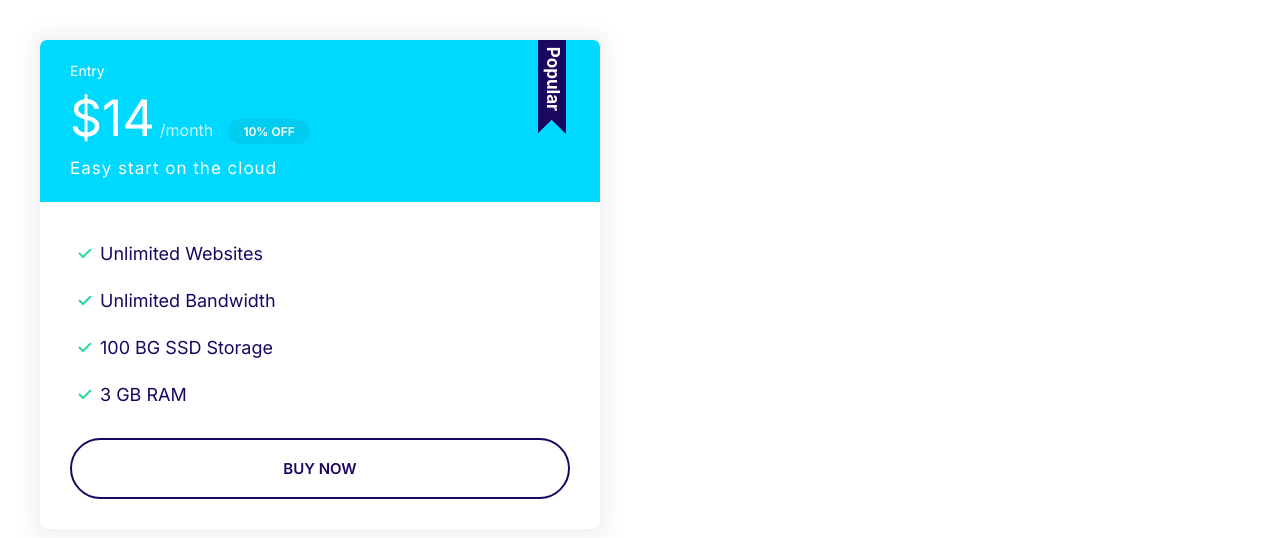
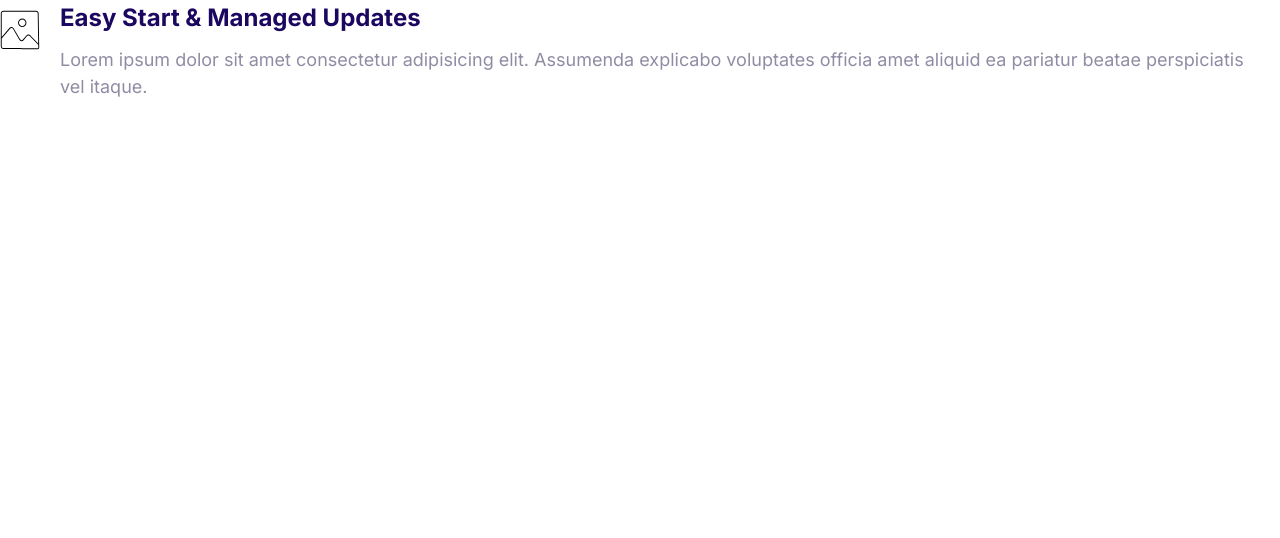
Before and after one commit to Freebox96/freebox, a plain HTML site: page index.html in a window 1280 px wide. Drawn offline with Linux system fonts and the light colour scheme.

Commit message:
Creating media objects components.

```diff
--- a/css/styles.css
+++ b/css/styles.css
@@ -309,3 +309,16 @@ a {
     }
 
 }
+/* Media*/
+.media{
+    display: flex;
+}
+.media__title {
+    margin-top: 0;
+}
+.media__body{
+    margin: 0 2rem;
+}
+.media__image{
+    margin-top: 1rem;
+}
--- a/index.html
+++ b/index.html
@@ -15,26 +15,19 @@
     <link rel="stylesheet" href="css/styles.css" />
   </head>
   <body>
-    <div style="width: 50%; padding: 4rem">
-      <div class="plan plan--popular">
-        <div class="card card--secondary">
-          <header class="card__header">
-            <h3 class="plan__name">Entry</h3>
-            <span class="plan__price">$14</span>
-            <span class="plan__billing-cycle">/month</span>
-            <span class="badge badge--secondary badge--small">10% OFF</span>
-            <span class="plan__description">Easy start on the cloud</span>
-          </header>
-          <div class="card__body">
-            <ul class="list list--tick">
-              <li class="list__item">Unlimited Websites</li>
-              <li class="list__item">Unlimited Bandwidth</li>
-              <li class="list__item">100 BG SSD Storage</li>
-              <li class="list__item">3 GB RAM</li>
-            </ul>
-            <button class="btn btn--outline btn--block">Buy Now</button>
-          </div>
-        </div>
+    <div class="media">
+      <div class="media__image">
+        <svg class="icon icon--primary">
+          <use xlink:href="images/sprite.svg#snap"></use>
+        </svg>
+      </div>
+      <div class="media__body">
+        <h3 class="media__title">Easy Start & Managed Updates</h3>
+        <p>
+          Lorem ipsum dolor sit amet consectetur adipisicing elit. Assumenda
+          explicabo voluptates officia amet aliquid ea pariatur beatae
+          perspiciatis vel itaque.
+        </p>
       </div>
     </div>
   </body>
```
Also changed, not shown: components/mediaobjects.html (added, +15 -0 lines), images/popular.svg (deleted).
